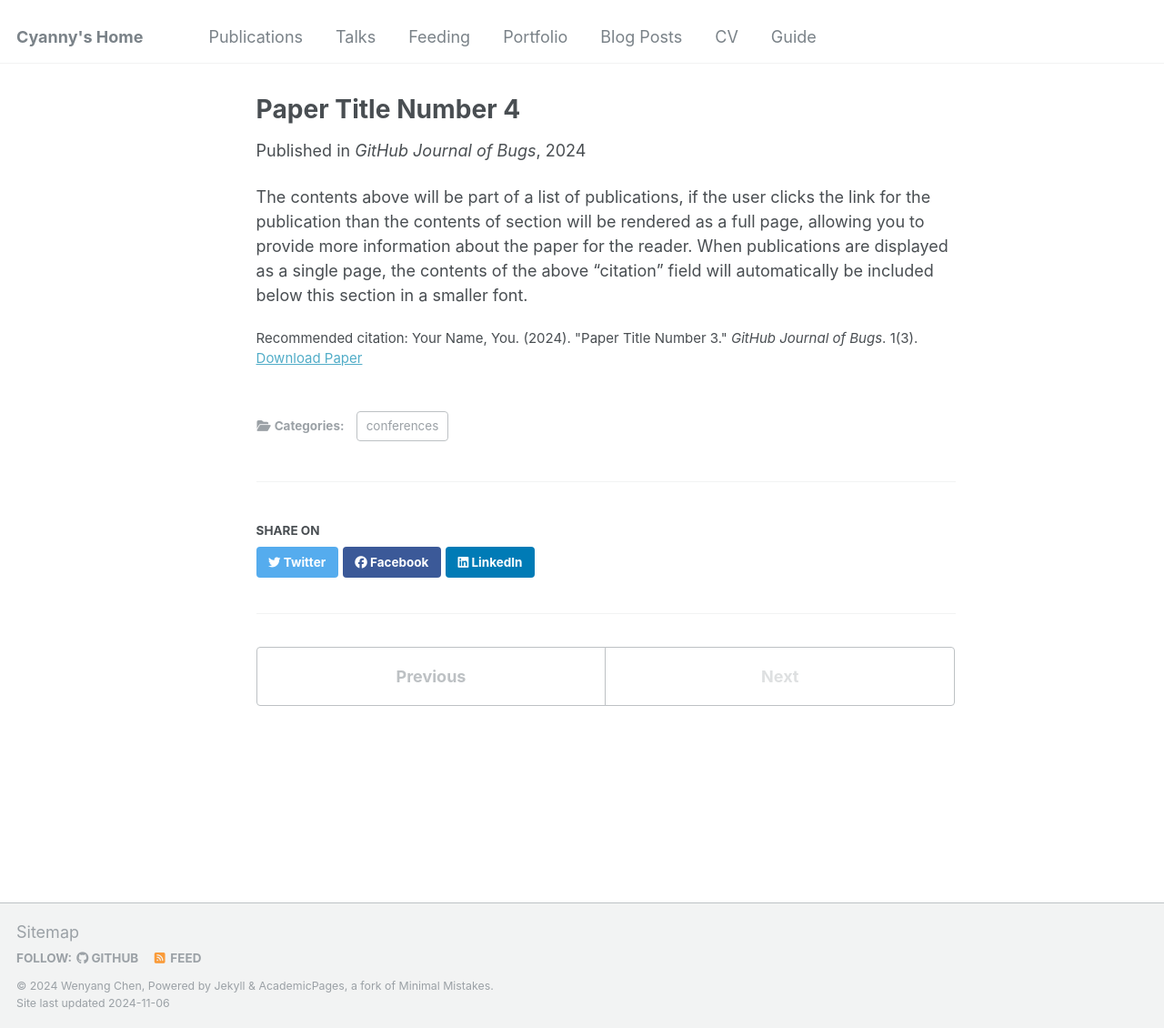
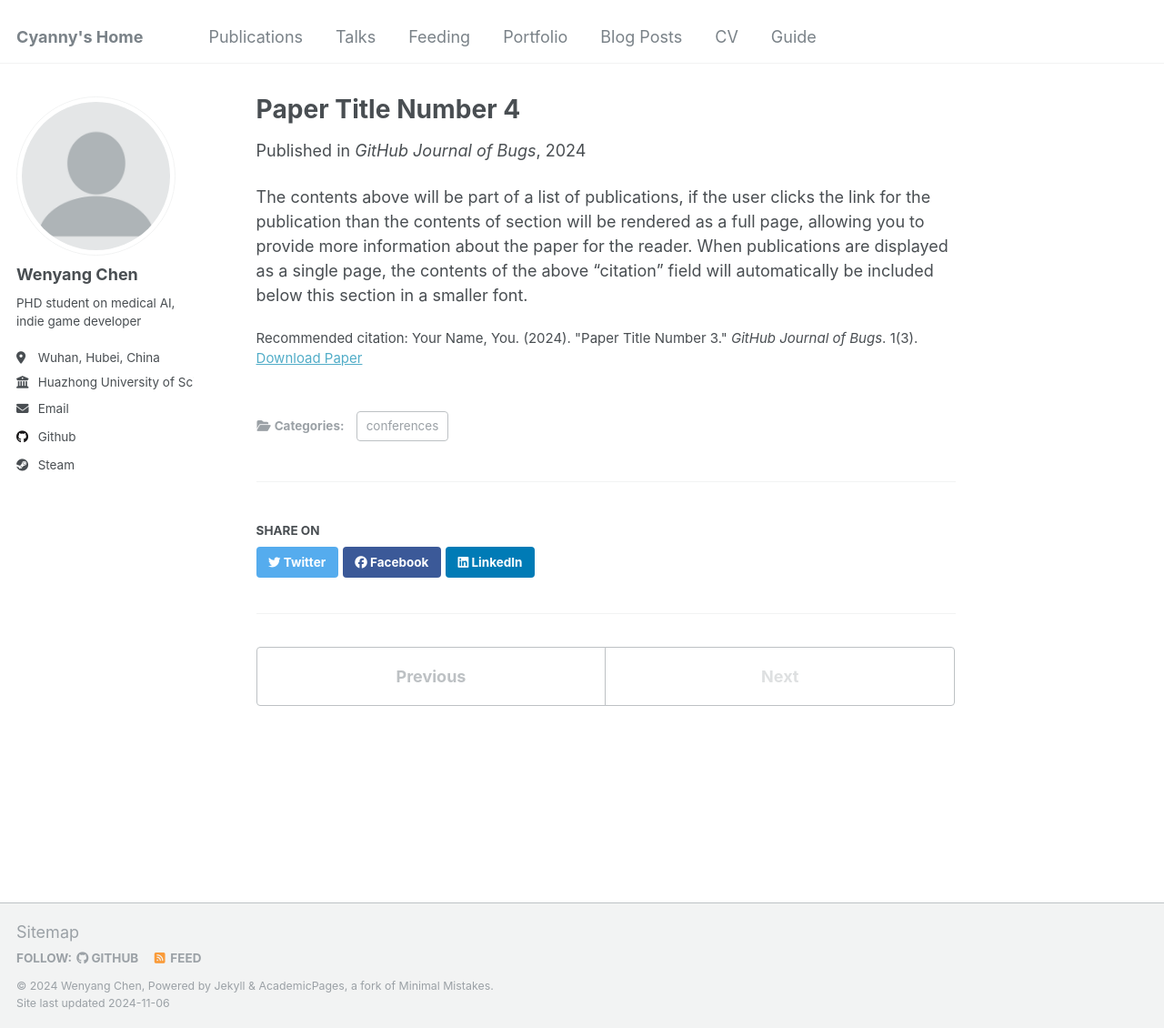
Before and after one commit to CyannyPasiify/cyannypasiify.github.io, a Jekyll site: the page built from _publications/2024-02-17-paper-title-number-4.md, in a window 1280 px wide and 1130 px high. Shown: the whole window at 91% size. Built offline with Jekyll 4.4.1, drawn with Linux system fonts in a browser that asks for light colours; part of the change alters nothing that is shown.

```diff
--- a/_config.yml
+++ b/_config.yml
@@ -252,7 +252,7 @@ defaults:
   # _teaching
   - scope:
       path: ""
-      type: feeding
+      type: teaching
     values:
       layout: single
       author_profile: true
@@ -264,7 +264,7 @@ defaults:
       type: publications
     values:
       layout: single
-      author_profile: false
+      author_profile: true
       share: true
       comments: true
   # _portfolio
```
